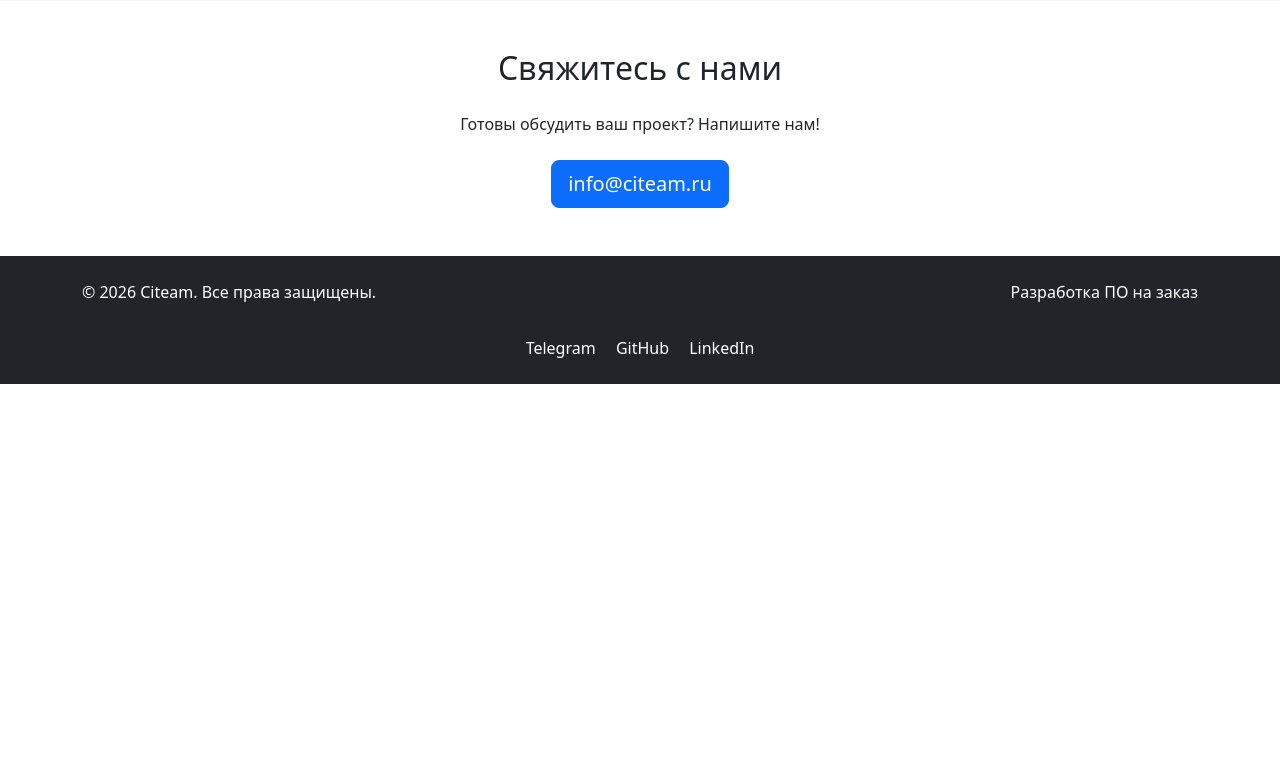
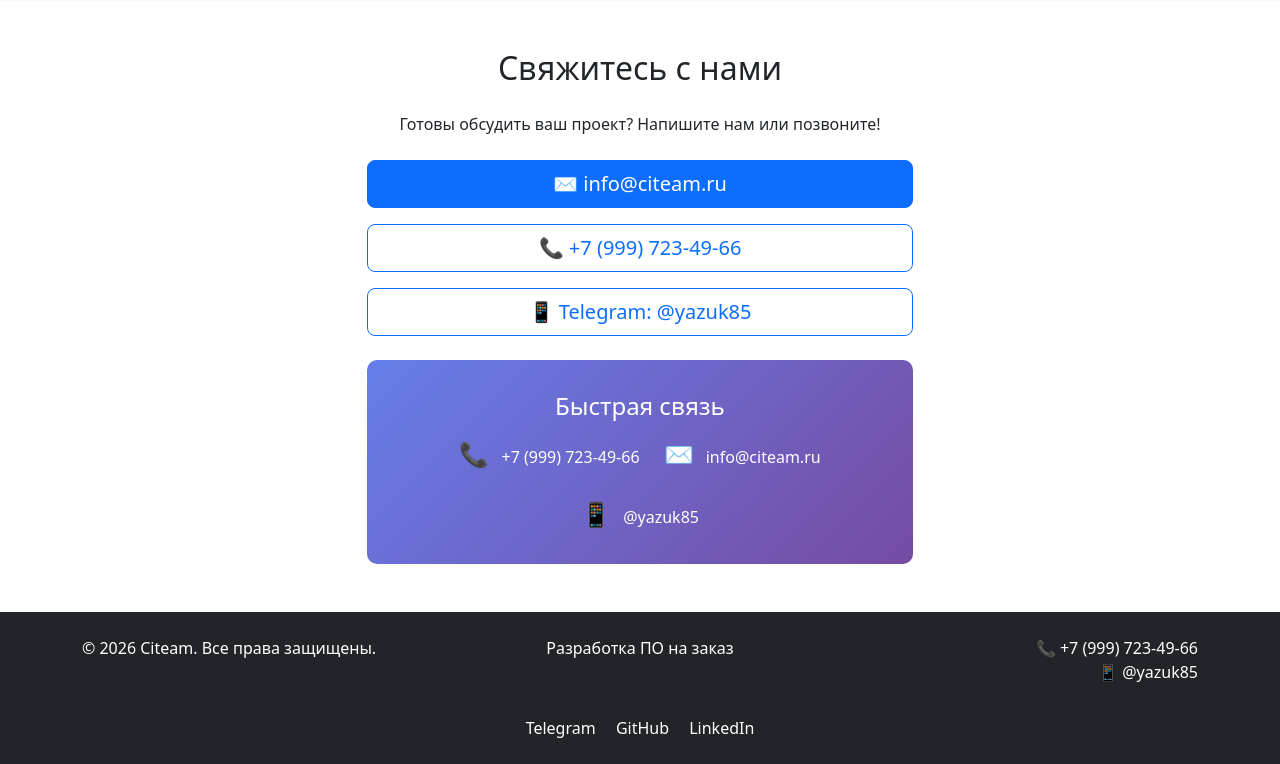
Before and after one commit to YAZuk/citeam, a Django app: page /detail/ in a window 1280 px wide. Shown: the part 2028-2792 px from the top of the page. Before the commit the page ends 2412 px from the top, so only its background shows below. Run offline with Django 5.2, Linux system fonts and the light colour scheme; some libraries are stand-ins or nearby versions.

Commit message:
index.html

```diff
--- a/citeam/main/templates/main/detail.html
+++ b/citeam/main/templates/main/detail.html
@@ -143,6 +143,37 @@
             .counter {
                 font-size: 2.2rem;
             }
+
+            .contact-buttons {
+                flex-direction: column;
+                gap: 0.5rem;
+            }
+
+            .contact-buttons .btn {
+                width: 100%;
+            }
+        }
+
+        /* Стили для контактов */
+        .contact-info {
+            background: linear-gradient(135deg, #667eea 0%, #764ba2 100%);
+            color: white;
+            padding: 2rem;
+            border-radius: 10px;
+            margin-top: 2rem;
+        }
+        .contact-info a {
+            color: white;
+            text-decoration: none;
+            transition: opacity 0.3s;
+        }
+        .contact-info a:hover {
+            opacity: 0.8;
+            text-decoration: underline;
+        }
+        .contact-icon {
+            font-size: 1.5rem;
+            margin-right: 0.5rem;
         }
     </style>
 </head>
@@ -178,10 +209,10 @@
     </div>
 </nav>
 
-<!-- Hero секция (исправленная адаптивность) -->
+<!-- Hero секция -->
 <section class="hero">
     <div class="container">
-        <div class="row align-items-center g-5"> <!-- g-5 добавляет отступы между колонками -->
+        <div class="row align-items-center g-5">
             <div class="col-lg-6">
                 <h1 class="display-4 fw-bold mb-4">Разработка ПО на заказ</h1>
                 <p class="lead mb-4">Создаем высокопроизводительные приложения на C++, Qt, Python, PHP, Go, Java и современных веб-технологиях</p>
@@ -344,32 +375,69 @@
     </div>
 </section>
 
-<!-- Контакты -->
+<!-- Контакты (обновлено с телефоном и Telegram) -->
 <section class="py-5">
     <div class="container">
         <div class="row">
             <div class="col-lg-6 mx-auto text-center">
                 <h2 class="mb-4">Свяжитесь с нами</h2>
-                <p class="mb-4">Готовы обсудить ваш проект? Напишите нам!</p>
-                <a href="mailto:info@citeam.ru" class="btn btn-primary btn-lg">info@citeam.ru</a>
+                <p class="mb-4">Готовы обсудить ваш проект? Напишите нам или позвоните!</p>
+
+                <!-- Основные контакты -->
+                <div class="d-flex flex-column gap-3 mb-4">
+                    <a href="mailto:info@citeam.ru" class="btn btn-primary btn-lg">
+                        ✉️ info@citeam.ru
+                    </a>
+                    <a href="tel:+79997234966" class="btn btn-outline-primary btn-lg">
+                        📞 +7 (999) 723-49-66
+                    </a>
+                    <a href="https://t.me/yazuk85" target="_blank" class="btn btn-outline-primary btn-lg">
+                        📱 Telegram: @yazuk85
+                    </a>
+                </div>
+
+                <!-- Дополнительная контактная информация -->
+                <div class="contact-info mt-4">
+                    <h4 class="mb-3">Быстрая связь</h4>
+                    <div class="d-flex justify-content-center gap-4 flex-wrap">
+                        <div>
+                            <span class="contact-icon">📞</span>
+                            <a href="tel:+79997234966">+7 (999) 723-49-66</a>
+                        </div>
+                        <div>
+                            <span class="contact-icon">✉️</span>
+                            <a href="mailto:info@citeam.ru">info@citeam.ru</a>
+                        </div>
+                        <div>
+                            <span class="contact-icon">📱</span>
+                            <a href="https://t.me/yazuk85" target="_blank">@yazuk85</a>
+                        </div>
+                    </div>
+                </div>
             </div>
         </div>
     </div>
 </section>
 
-<!-- Футер -->
+<!-- Футер (обновлен с контактами) -->
 <footer class="bg-dark text-white py-4">
     <div class="container">
         <div class="row">
-            <div class="col-md-6">
+            <div class="col-md-4">
                 <p>© 2026 Citeam. Все права защищены.</p>
             </div>
-            <div class="col-md-6 text-md-end">
+            <div class="col-md-4 text-center">
                 <p>Разработка ПО на заказ</p>
             </div>
+            <div class="col-md-4 text-md-end">
+                <p>
+                    <a href="tel:+79997234966" class="text-white text-decoration-none">📞 +7 (999) 723-49-66</a><br>
+                    <a href="https://t.me/yazuk85" target="_blank" class="text-white text-decoration-none">📱 @yazuk85</a>
+                </p>
+            </div>
         </div>
-        <div class="row">
-            <div class="col-md-12 text-center mt-3">
+        <div class="row mt-3">
+            <div class="col-md-12 text-center">
                 <a href="#" class="text-white me-3 social-link">Telegram</a>
                 <a href="#" class="text-white me-3 social-link">GitHub</a>
                 <a href="#" class="text-white social-link">LinkedIn</a>
@@ -389,7 +457,7 @@
         counters.forEach(counter => {
             const target = parseInt(counter.getAttribute('data-target'));
             let current = 0;
-            const increment = Math.ceil(target / 50); // Шаг анимации
+            const increment = Math.ceil(target / 50);
 
             const timer = setInterval(() => {
                 current += increment;
@@ -399,7 +467,7 @@
                 } else {
                     counter.innerText = current;
                 }
-            }, 20); // Скорость анимации
+            }, 20);
         });
     });
 </script>
```
